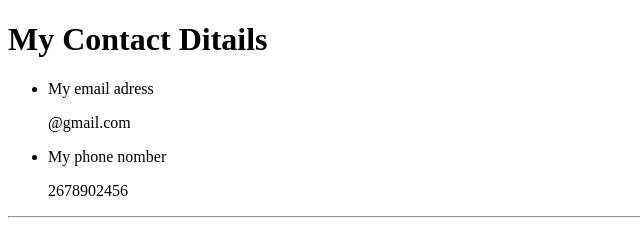
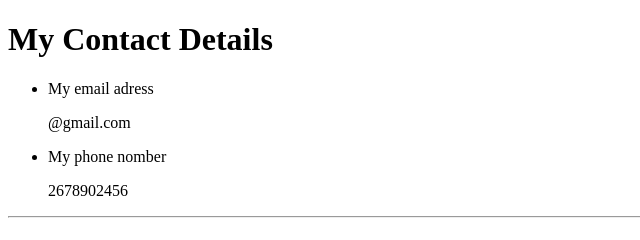
Before and after one commit to ovsmarketplace/Resume, a plain HTML site: page public/Contact.html in a window 1280 px wide. Shown: the full height of the page, 0-640 px from the left. Drawn offline with Linux system fonts and the light colour scheme.

Commit message:
Update Contact.html

```diff
--- a/public/Contact.html
+++ b/public/Contact.html
@@ -5,7 +5,7 @@
         <title>Contact me</title>
     </head>
     <body>
-        <h1>My Contact Ditails</h1>
+        <h1>My Contact Details</h1>
         <ul>
             <li>My email adress</li>
             <p>@gmail.com</p>
@@ -14,4 +14,5 @@
         </ul>
         <hr />
     </body>
+
 </html>
```
